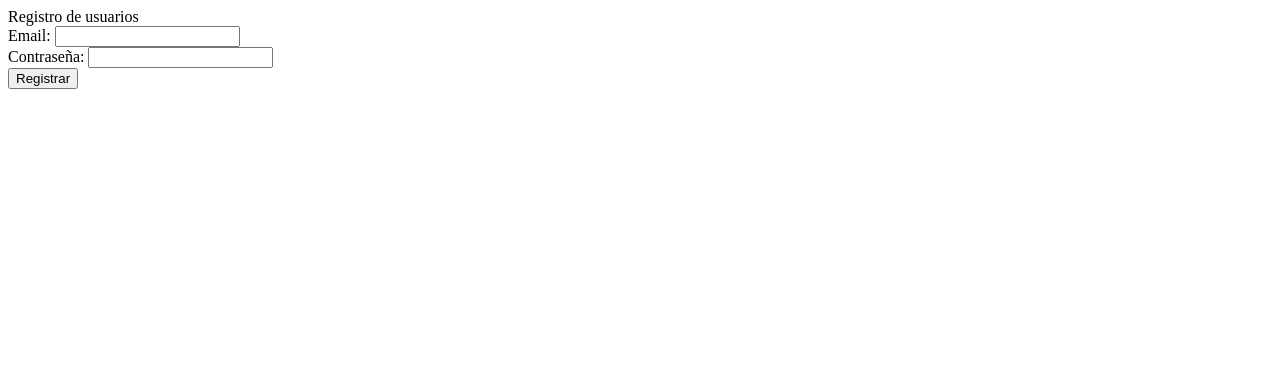
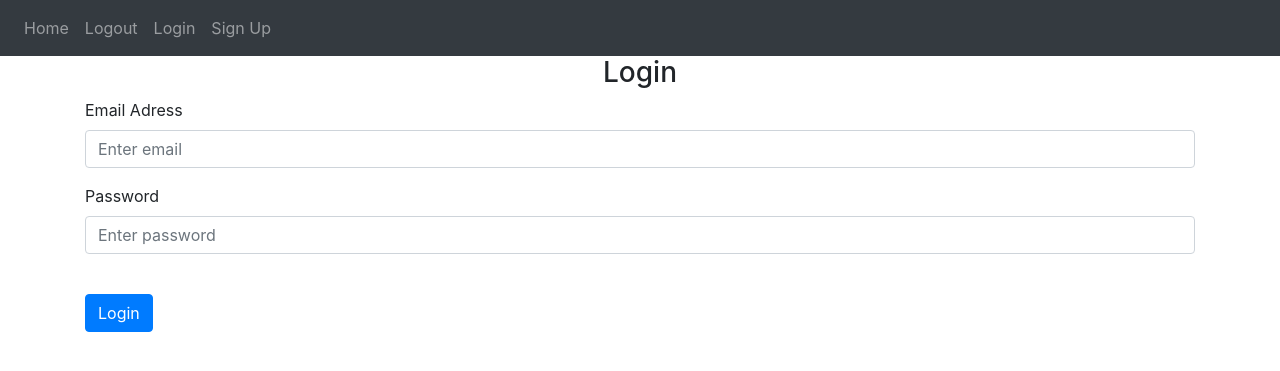
Before and after one commit to lemejiamo/IOT_Solutions, a Flask app: template api/v1/templates/login.html in a window 1280 px wide. Shown: the top 371 px of the page. Run offline with Flask 2, Linux system fonts and the light colour scheme; the template is opened without the code that fills it, so the values that code supplies are empty; parts of the project's set-up code (start-up, migrations or seed data) failed here and were passed over; some libraries are stand-ins or nearby versions.

Commit message:
Change login views, templates

```diff
--- a/api/v1/app.py
+++ b/api/v1/app.py
@@ -44,6 +44,11 @@ def resource_not_found(e): #  Talk About it with the peers
     return make_response(jsonify(msg), 404)
 
 
+@app.route("/")
+def home():
+    """Home view"""
+    return render_template('home.html')
+
 # ------------------------- SERVER START ---------------------------
 if __name__ == '__main__':
     app.run(host='0.0.0.0', port=3001, debug=True)
--- /dev/null
+++ b/api/v1/templates/base.html
@@ -0,0 +1,86 @@
+<!DOCTYPE html>
+<html lang="en">
+    <head>
+        <meta charset="UTF-8">
+        <meta http-equiv="X-UA-Compatible" content="IE=edge">
+        <meta name="viewport" content="width=device-width, initial-scale=1.0">
+        <link
+            rel="stylesheet"
+            href="https://stackpath.bootstrapcdn.com/bootstrap/4.4.1/css/bootstrap.min.css"
+            integrity="sha384-Vkoo8x4CGsO3+Hhxv8T/Q5PaXtkKtu6ug5TOeNV6gBiFeWPGFN9MuhOf23Q9Ifjh"
+            crossorigin="anonymous"
+        />
+        <link
+            rel="stylesheet"
+            href="https://stackpath.bootstrapcdn.com/font-awesome/4.7.0/css/font-awesome.min.css"
+            crossorigin="anonymous"
+        />
+        <title>{% block title %}Home{% endblock %}</title>
+    </head>
+    <body>
+        <nav class="navbar navbar-expand-lg navbar-dark bg-dark">
+            <button
+              class="navbar-toggler"
+              type="button"
+              data-toggle="collapse"
+              data-target="#navbar"
+            >
+              <span class="navbar-toggler-icon"></span>
+            </button>
+            <div class="collapse navbar-collapse" id="navbar">
+              <div class="navbar-nav">
+                <a class="nav-item nav-link" id="home" href="/">Home</a>
+                <a class="nav-item nav-link" id="logout" href="/api/v1/logout">Logout</a>
+                <a class="nav-item nav-link" id="login" href="/api/v1/login">Login</a>
+                <a class="nav-item nav-link" id="signUp" href="/api/v1/sign-up">Sign Up</a>
+              </div>
+            </div>
+        </nav>
+
+        {% with messages = get_flashed_messages(with_categories=true) %}
+          {% if messages %}
+            {% for category, message in messages %}
+            {% if category == 'error' %}
+              <div class="alert alert-danger alter-dismissable fade show" role="alert">
+                {{ message}}
+                <button type="button" class="close" data-dismiss="alert">
+                  <span aria-hidden="true">&times;</span>
+                </button>
+              </div>
+            {% else %}
+            <div class="alert alert-success alter-dismissable fade show" role="alert">
+              {{ message}}
+              <button type="button" class="close" data-dismiss="alert">
+                <span aria-hidden="true">&times;</span>
+              </button>
+            </div>
+            {% endif %}
+            {% endfor %}
+          {% endif %}
+        {% endwith %}
+
+        <div class="container">
+            {% block content %}
+            {% endblock %}
+        </div>
+        <script
+        src="https://code.jquery.com/jquery-3.2.1.slim.min.js"
+        integrity="sha384-KJ3o2DKtIkvYIK3UENzmM7KCkRr/rE9/Qpg6aAZGJwFDMVNA/GpGFF93hXpG5KkN"
+        crossorigin="anonymous"
+        ></script>
+        <script
+        src="https://cdnjs.cloudflare.com/ajax/libs/popper.js/1.12.9/umd/popper.min.js"
+        integrity="sha384-ApNbgh9B+Y1QKtv3Rn7W3mgPxhU9K/ScQsAP7hUibX39j7fakFPskvXusvfa0b4Q"
+        crossorigin="anonymous"
+        ></script>
+        <script
+        src="https://maxcdn.bootstrapcdn.com/bootstrap/4.0.0/js/bootstrap.min.js"
+        integrity="sha384-JZR6Spejh4U02d8jOt6vLEHfe/JQGiRRSQQxSfFWpi1MquVdAyjUar5+76PVCmYl"
+        crossorigin="anonymous"
+        ></script>
+        <script
+        type="text/javascript"
+        src="{{ url_for('static', filename='index.js') }}"
+        ></script>
+    </body>
+</html>
--- /dev/null
+++ b/api/v1/templates/home.html
@@ -0,0 +1,6 @@
+{% extends "base.html" %}
+{% block title %} IoT-S Home {% endblock %}
+
+{% block content %}
+<h1>This is the home page</h1>
+{% endblock %}
--- a/api/v1/templates/login.html
+++ b/api/v1/templates/login.html
@@ -1,10 +1,18 @@
+{% extends "base.html" %}
 {% block title %}Registro de usuarios{% endblock %}
+
 {% block content %}
-    <form action="" method="post">
-        <label for="email">Email: </label>
-        <input type="text" id="email" name="email" /><br>
-        <label for="password">Contraseña: </label>
-        <input type="password" id="password" name="password" /><br>
-        <input type="submit" id="send-signup" name="signup" value="Registrar" />
+    <form method="POST">
+        <h3 align="center">Login</h3>
+        <div class="form-group">
+            <label for="email">Email Adress</label>
+            <input type="email" class="form-control" id="email" name="email" placeholder="Enter email">
+        </div>
+        <div class="form-group">
+            <label for="password">Password</label>
+            <input type="password" class="form-control" id="password" name="password" placeholder="Enter password">
+        </div>
+        <br />
+        <button type="submit" class="btn btn-primary">Login</button>
     </form>
 {% endblock %}
--- a/api/v1/views/__init__.py
+++ b/api/v1/views/__init__.py
@@ -2,6 +2,6 @@
 
 from flask import Blueprint
 
-app_views = Blueprint('app_records', __name__, url_prefix='/api/v1/')
+app_views = Blueprint('app_views', __name__, url_prefix='/api/v1')
 
 from api.v1.views.users import *
```
Also changed, not shown: api/v1/templates/register.html (+32 -19 lines), api/v1/views/users.py (+33 -6 lines).
